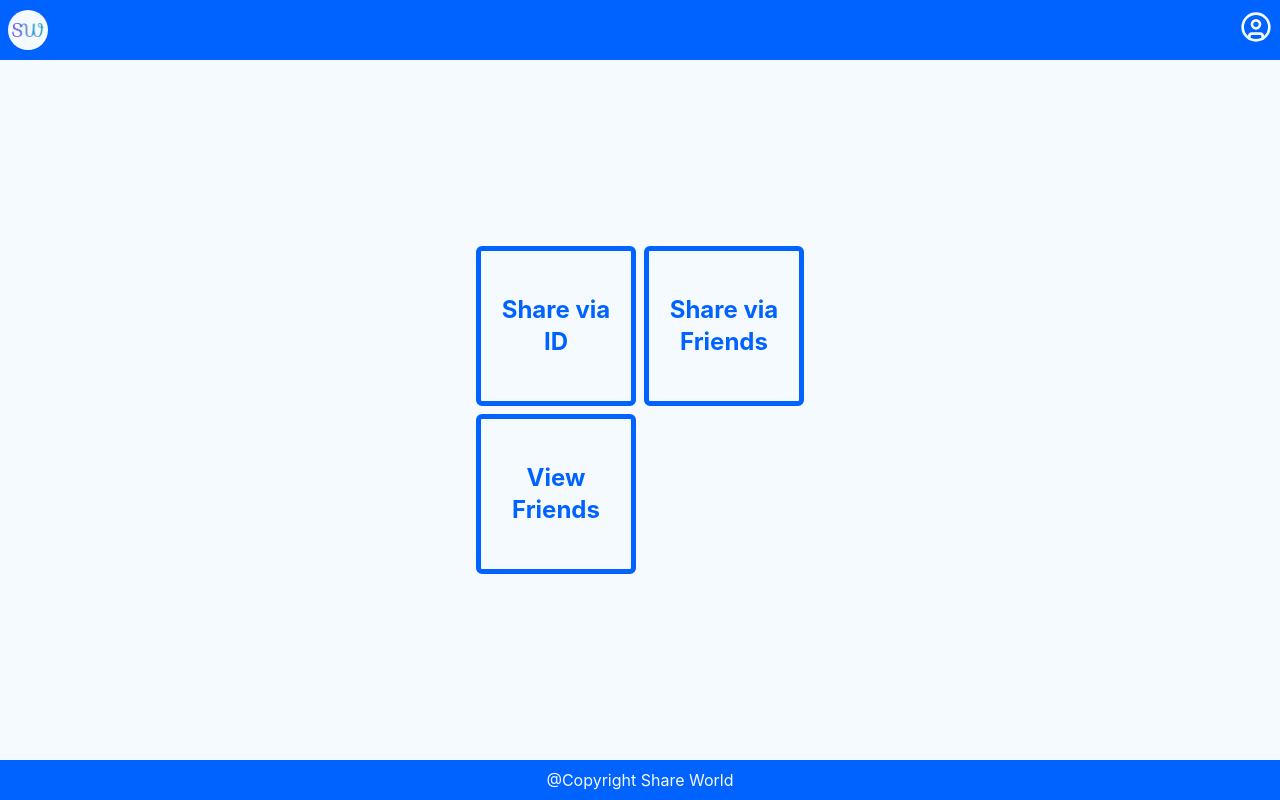
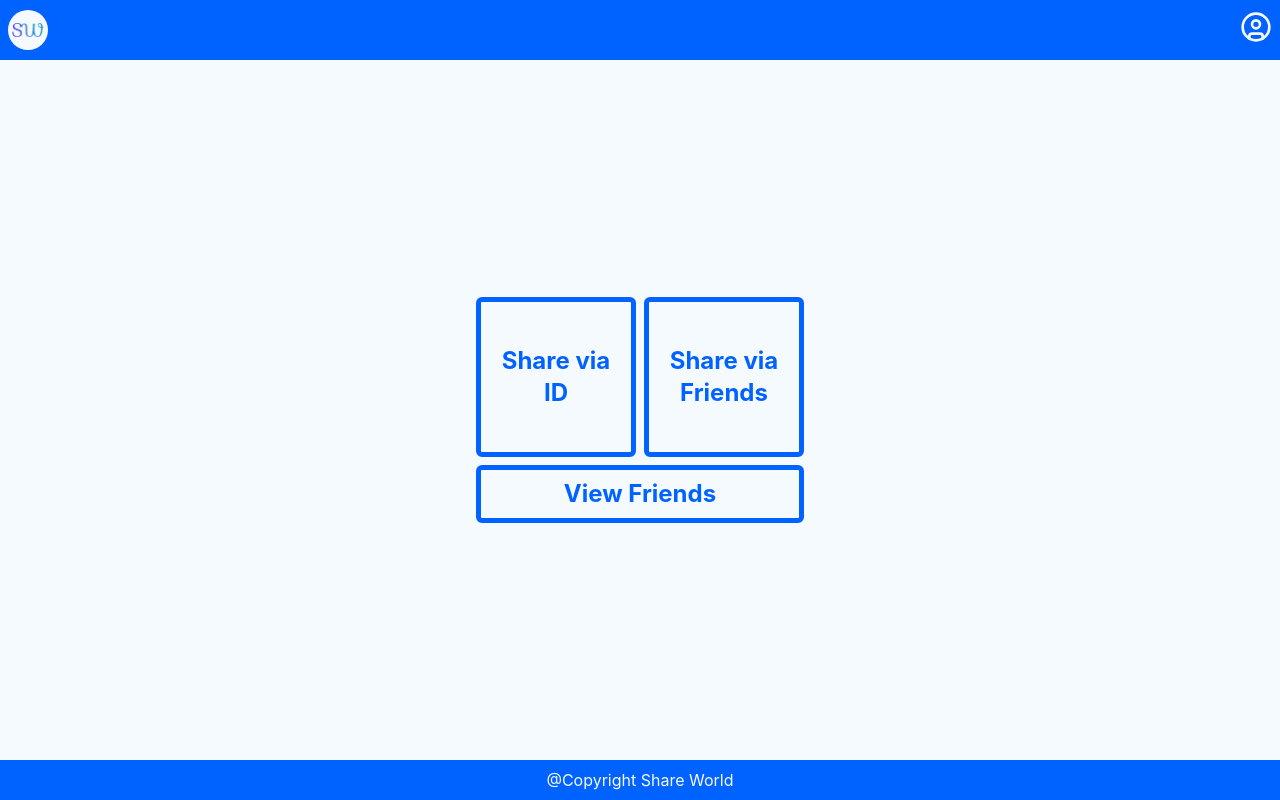
Before and after one commit to NotRohanPaul/share-world, a React (Vite) app in the folder frontend/: page /user in a window 1280 px wide. Built offline with nearby package versions, Linux system fonts and the light colour scheme; no server answers.

Commit message:
frontend: fix(user) - made the view friends button fit the layout

```diff
--- a/frontend/src/components/user/layout/main.tsx
+++ b/frontend/src/components/user/layout/main.tsx
@@ -25,9 +25,9 @@ export const Main = () => {
                             Share via Friends
                         </button>
                     </div>
-                    <div className="flex gap-2">
+                    <div className="">
                         <button
-                            className="w-[10rem] h-[10rem] flex flex-col items-center justify-center text-2xl font-bold border-5 border-primary p-2 rounded-md bg-white text-primary transition-colors hover:bg-primary hover:text-white overflow-hidden"
+                            className="w-full h-full flex flex-col items-center justify-center text-2xl font-bold border-5 border-primary p-2 rounded-md bg-white text-primary transition-colors hover:bg-primary hover:text-white overflow-hidden"
                             onClick={() => void navigate(appRoutes.friends.absolute)}
                         >
                             View Friends
```
